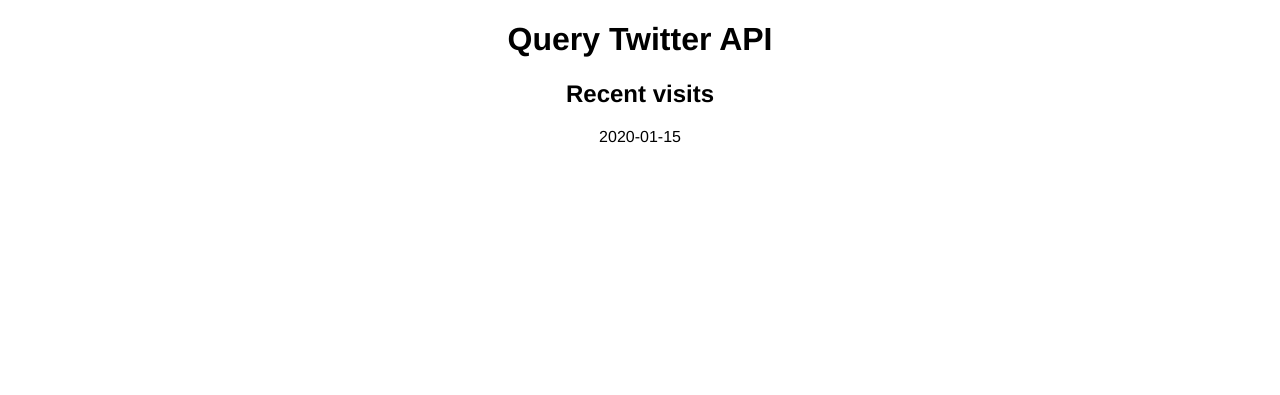
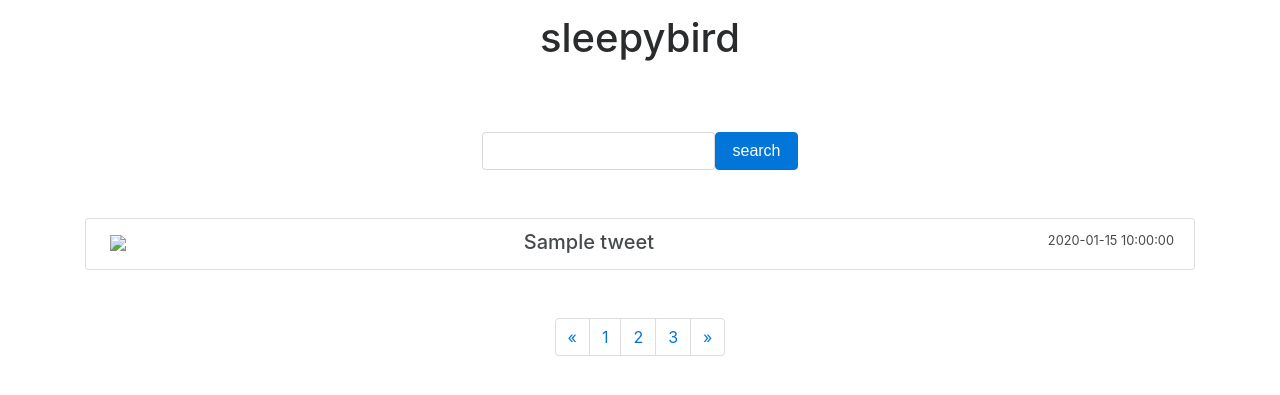
Before and after one commit to zooraze/sleepybird, a Flask app: template templates/index.html in a window 1280 px wide. Shown: the top 395 px of the page. Run offline with Flask 2, Linux system fonts and the light colour scheme; the template is opened without the code that fills it: most values are stand-ins (such as "Sample title", 1, 10 or a date in 2020); parts of the project's set-up code (start-up, migrations or seed data) failed here and were passed over; some libraries are stand-ins or nearby versions.

Commit message:
Twitter API querying wip

```diff
--- a/main.py
+++ b/main.py
@@ -18,30 +18,52 @@ tweepy_api = tweepy.API(auth)
 
 def get_tweets(username):
     tweets = tweepy_api.user_timeline(screen_name=username)
-    return [{'tweet': t.text,
-             'created_at': t.created_at,
+    return [{'tweet': tweet.text,
+             'created_at': tweet.created_at,
              'username': username,
-             'headshot_url': t.user.profile_image_url}
-            for t in tweets]
+             'headshot_url': tweet.user.profile_image_url}
+            for tweet in tweets]
 
 
-@app.route('/<string:username>')
+def get_query_results(search_term):
+    """Query results."""
+    results = tweepy_api.search(q=search_term, count=30)
+    return [{'tweet': result.text,
+             'created_at': result.created_at,
+             'username': search_term,
+             'headshot_url': result.user.profile_image_url}
+            for result in results]
+
+
+def get_paginated_query_results(search_term):
+    """Paginated query results."""
+    tweet_limit = 1000
+    paginated_tweets = [status for status in tweepy.Cursor(
+        tweepy_api.search, q=query).items(tweet_limit)]
+    results = tweepy_api.search(q=search_term, count=30)
+    return [{'tweet': result.text,
+             'created_at': result.created_at,
+             'username': search_term,
+             'headshot_url': result.user.profile_image_url}
+            for result in results]
+
+
+@app.route('/search/<string:search_term>')
+def search(search_term):
+    return render_template("search.html", results=get_query_results(search_term))
+
+
+@app.route('/list/<string:username>')
 def tweets(username):
-    # 'tweets' is passed as a keyword-arg (**kwargs)
-    # **kwargs are bound to the 'tweets.html' Jinja Template context
     return render_template("tweets.html", tweets=get_tweets(username))
 
 
 @app.route('/')
 def root():
-    # For the sake of example, use static information to inflate the template.
-    # This will be replaced with real information in later steps.
-    dummy_times = [datetime.datetime(2018, 1, 1, 10, 0, 0),
-                   datetime.datetime(2018, 1, 2, 10, 30, 0),
-                   datetime.datetime(2018, 1, 3, 11, 0, 0),
-                   ]
-
-    return render_template('index.html', times=dummy_times)
+    search_term = request.args.get('q')
+    if search_term == None:
+        search_term = 'test'
+    return render_template('index.html', results=get_query_results(search_term))
 
 
 if __name__ == '__main__':
--- a/requirements.txt
+++ b/requirements.txt
@@ -1 +1,2 @@
 Flask==1.0.2
+Tweepy==3.7.0
--- a/static/style.css
+++ b/static/style.css
@@ -2,3 +2,9 @@ body {
   font-family: "helvetica", sans-serif;
   text-align: center;
 }
+nav {
+  margin: 3em;
+}
+#searchbar{
+  margin: 3em 0;
+}
--- a/templates/index.html
+++ b/templates/index.html
@@ -1,18 +1,60 @@
 <!doctype html>
 <html>
+
 <head>
+  <!-- Metadata  -->
+  <meta charset="utf-8">
+  <meta name="viewport" content="width=device-width, initial-scale=1, shrink-to-fit=no">
   <title>Twitter API | Sleepybird</title>
+  <!-- Resources  -->
   <script src="{{ url_for('static', filename='script.js') }}"></script>
   <link type="text/css" rel="stylesheet" href="{{ url_for('static', filename='style.css') }}">
+  <link rel="stylesheet" href="https://maxcdn.bootstrapcdn.com/bootstrap/4.0.0-alpha.6/css/bootstrap.min.css"
+    integrity="sha384-rwoIResjU2yc3z8GV/NPeZWAv56rSmLldC3R/AZzGRnGxQQKnKkoFVhFQhNUwEyJ" crossorigin="anonymous">
 </head>
-<body>
+<div class="container">
+  <!-- Title -->
+  <h1 class="p-3">sleepybird</h1>
+  <!-- Searchbox -->
+  <div class="row justify-content-center">
+    <form id="searchbar" class="form-inline" method="GET" action="/">
+      <input class="form-control" type="text" name="q">
+      <button class="btn btn-primary" type="submit">search</button>
+    </form>
+  </div>
+  <!-- Results -->
+  {% for result in results %}
+  <div class="list-group">
+    <a href="#" class="list-group-item list-group-item-action flex-column align-items-start">
+      <div class="d-flex w-100 justify-content-between">
+        <img src="{{result.headshot_url}}" class="w-12 p-1 float-left image-thumbnail">
+        <h5 class="ml-10 w-75 mb-1">{{ result.tweet }}</h5>
+        <small>{{ result.created_at }}</small>
+      </div>
+    </a>
+  </div>
+  {% endfor %}
+  <!-- Pagination -->
+  <nav aria-label="Page navigation example">
+    <ul class="pagination justify-content-center">
+      <li class="page-item">
+        <a class="page-link" href="#" aria-label="Previous">
+          <span aria-hidden="true">&laquo;</span>
+          <span class="sr-only">Previous</span>
+        </a>
+      </li>
+      <li class="page-item"><a class="page-link" href="#">1</a></li>
+      <li class="page-item"><a class="page-link" href="#">2</a></li>
+      <li class="page-item"><a class="page-link" href="#">3</a></li>
+      <li class="page-item">
+        <a class="page-link" href="#" aria-label="Next">
+          <span aria-hidden="true">&raquo;</span>
+          <span class="sr-only">Next</span>
+        </a>
+      </li>
+    </ul>
+  </nav>
+</div>
 
-  <h1>Query Twitter API</h1>
 
-  <h2>Recent visits</h2>
-  {% for time in times %}
-    <p>{{ time }}</p>
-  {% endfor %}
-
-</body>
 </html>
```
Also changed, not shown: templates/search.html (added, +34 -0 lines).
